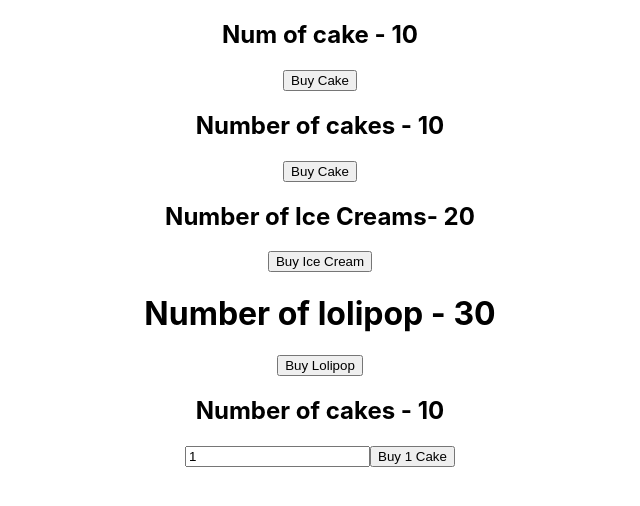
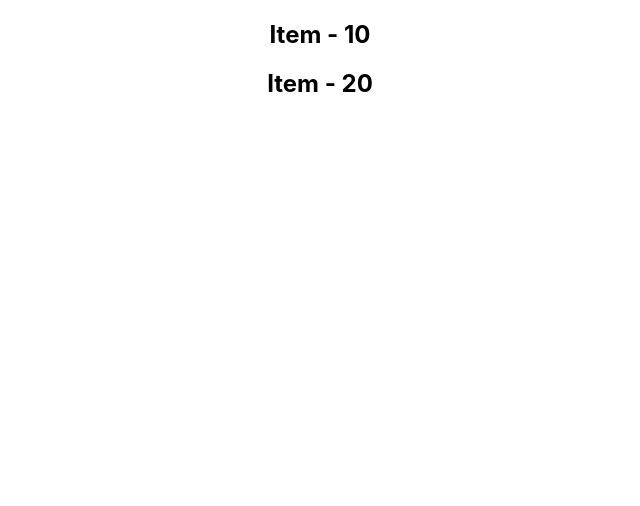
Before and after one commit to nihalshandev/react_redux, a React (Create React App) app: page / in a window 1280 px wide. Shown: the top 506 px of the page, without its empty margins (320-960 px from the left). Built offline with nearby package versions, Linux system fonts and the light colour scheme.

Commit message:
Learned more about mapStateToProps

```diff
--- a/src/App.js
+++ b/src/App.js
@@ -1,21 +1,14 @@
 import "./App.css";
 import { Provider } from "react-redux";
 import store from "./redux/store";
-import CakeContainer from "./Components/CakeContainer";
-import HooksCakeContainer from "./Components/HooksCakeContainer";
-import IceCreamContainer from "./Components/IceCreamContainer";
-import LolipopContainer from "./Components/LolipopContainer";
-import NewCakeContainer from "./Components/NewCakeContainer";
+import ItemContainer from "./Components/ItemContainer";
 
 function App() {
   return (
     <Provider store={store}>
       <div className="App">
-      <HooksCakeContainer />
-        <CakeContainer />
-        <IceCreamContainer/>
-        <LolipopContainer />
-        <NewCakeContainer />
+        <ItemContainer cake />
+        <ItemContainer />
       </div>
     </Provider>
   );
--- /dev/null
+++ b/src/Components/ItemContainer.js
@@ -0,0 +1,22 @@
+import React from "react";
+import { connect } from "react-redux";
+
+const ItemContainer = (props) => {
+    console.log(props)
+  return (
+    <div>
+      <h2>Item - {props.item} </h2>
+    </div>
+  );
+};
+
+const mapStateToProps = (state, ownProps) => {
+  const itemState = ownProps.cake
+    ? state.cake.numOfCakes
+    : state.iceCream.numOfIceCream;
+    return {
+        item: itemState
+    }
+};
+
+export default connect(mapStateToProps)(ItemContainer)
```
